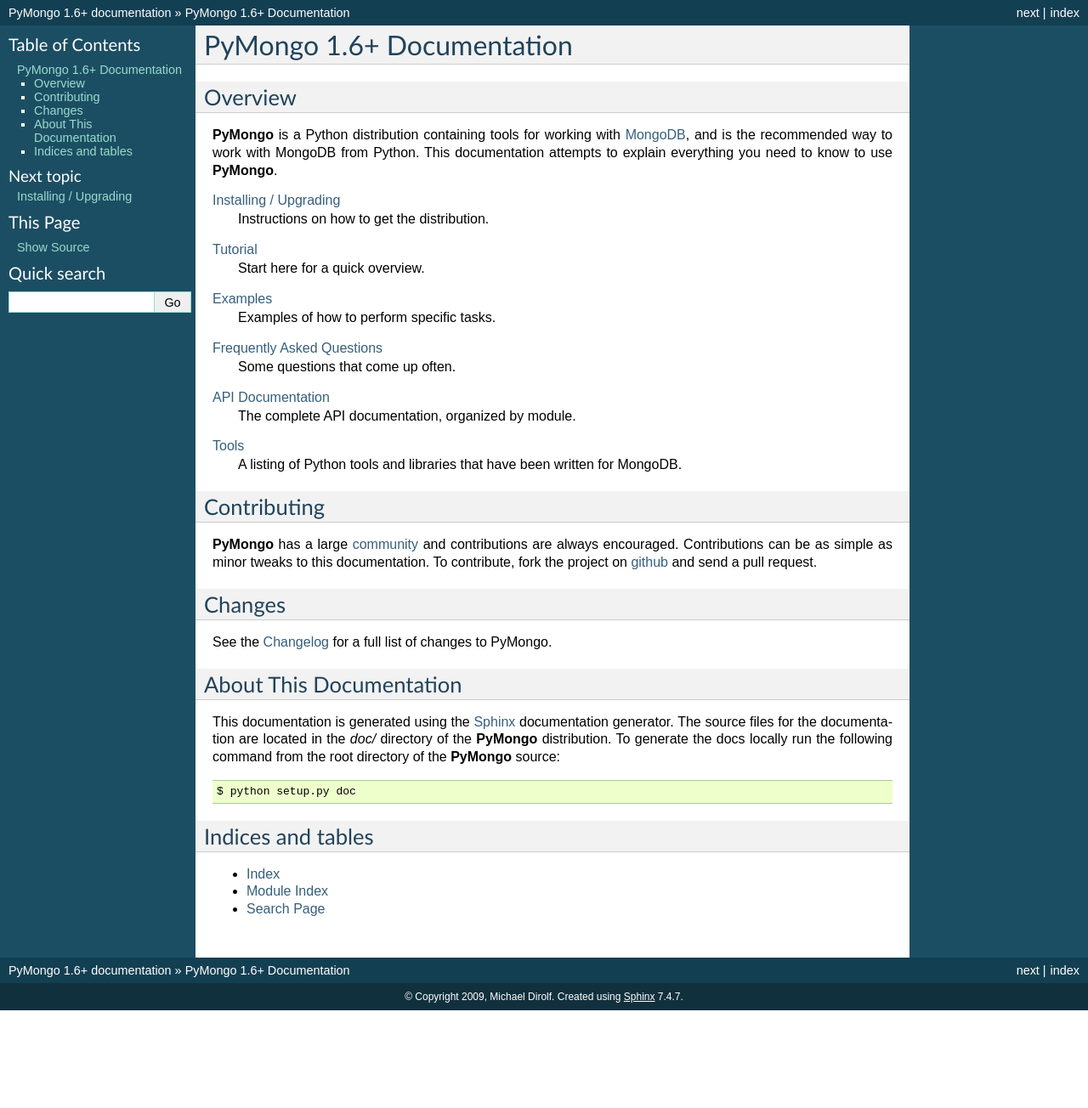
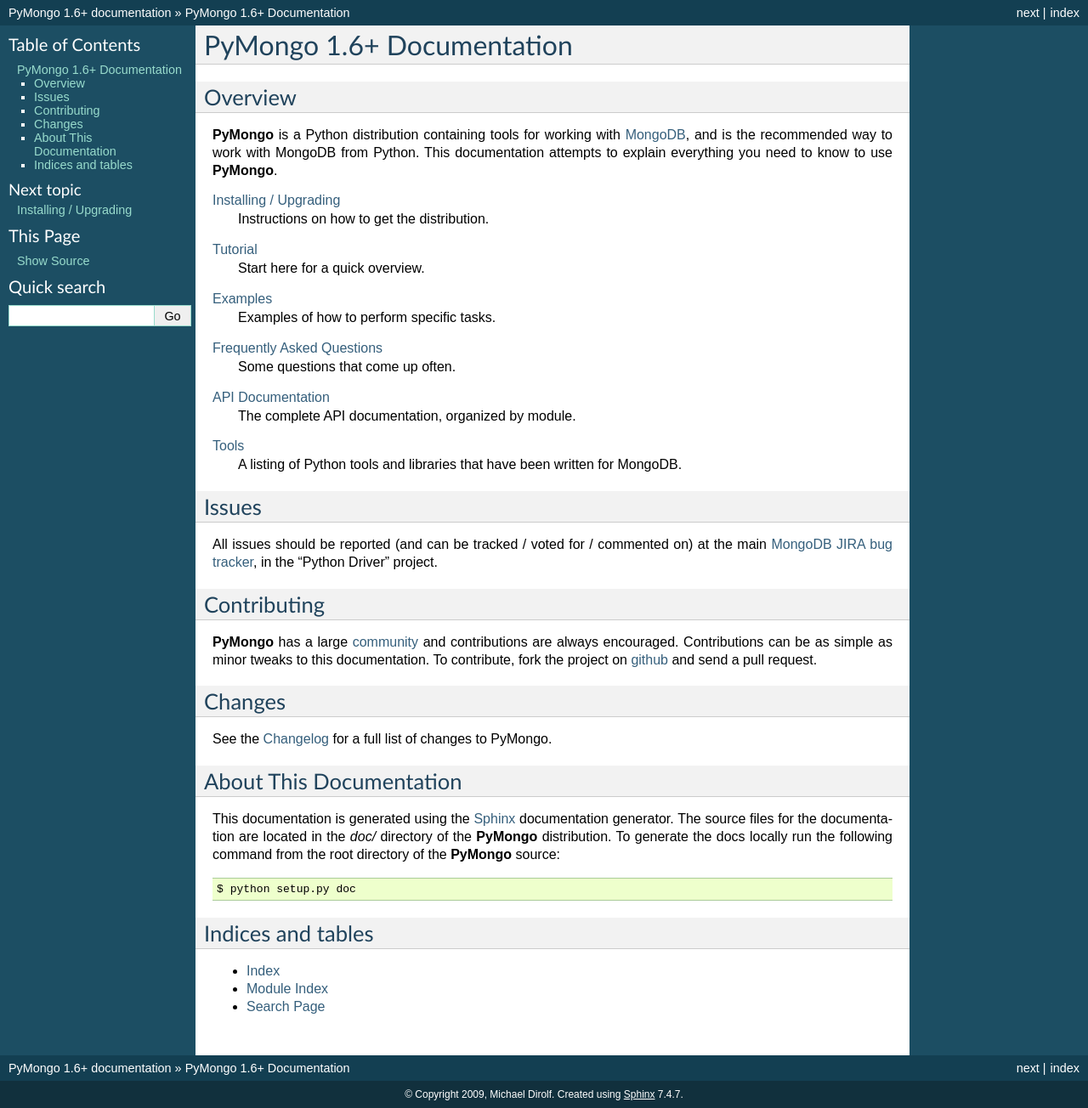
Before and after one commit to mongodb/mongo-python-driver, a Sphinx documentation site: the page built from doc/index.rst, in a window 1280 px wide. Shown: the whole page at 85% size. Built offline with Sphinx 7.4.7, drawn with Linux system fonts in a browser that asks for light colours; pages that are not in the unit, such as notebooks, are missing from menus; before the commit the page ends 1189 px from its top, so only the background shows below that.

Commit message:
add note about filing bugs

```diff
--- a/doc/index.rst
+++ b/doc/index.rst
@@ -4,7 +4,9 @@
 Overview
 --------
 **PyMongo** is a Python distribution containing tools for working with
-`MongoDB <http://www.mongodb.org>`_, and is the recommended way to work with MongoDB from Python. This documentation attempts to explain everything you need to know to use **PyMongo**.
+`MongoDB <http://www.mongodb.org>`_, and is the recommended way to
+work with MongoDB from Python. This documentation attempts to explain
+everything you need to know to use **PyMongo**.
 
 .. todo:: a list of PyMongo's features
 
@@ -24,7 +26,15 @@
   The complete API documentation, organized by module.
 
 :doc:`tools`
-  A listing of Python tools and libraries that have been written for MongoDB.
+  A listing of Python tools and libraries that have been written for
+  MongoDB.
+
+Issues
+------
+All issues should be reported (and can be tracked / voted for /
+commented on) at the main `MongoDB JIRA bug tracker
+<http://jira.mongodb.org/browse/PYTHON>`_, in the "Python Driver"
+project.
 
 Contributing
 ------------
```
